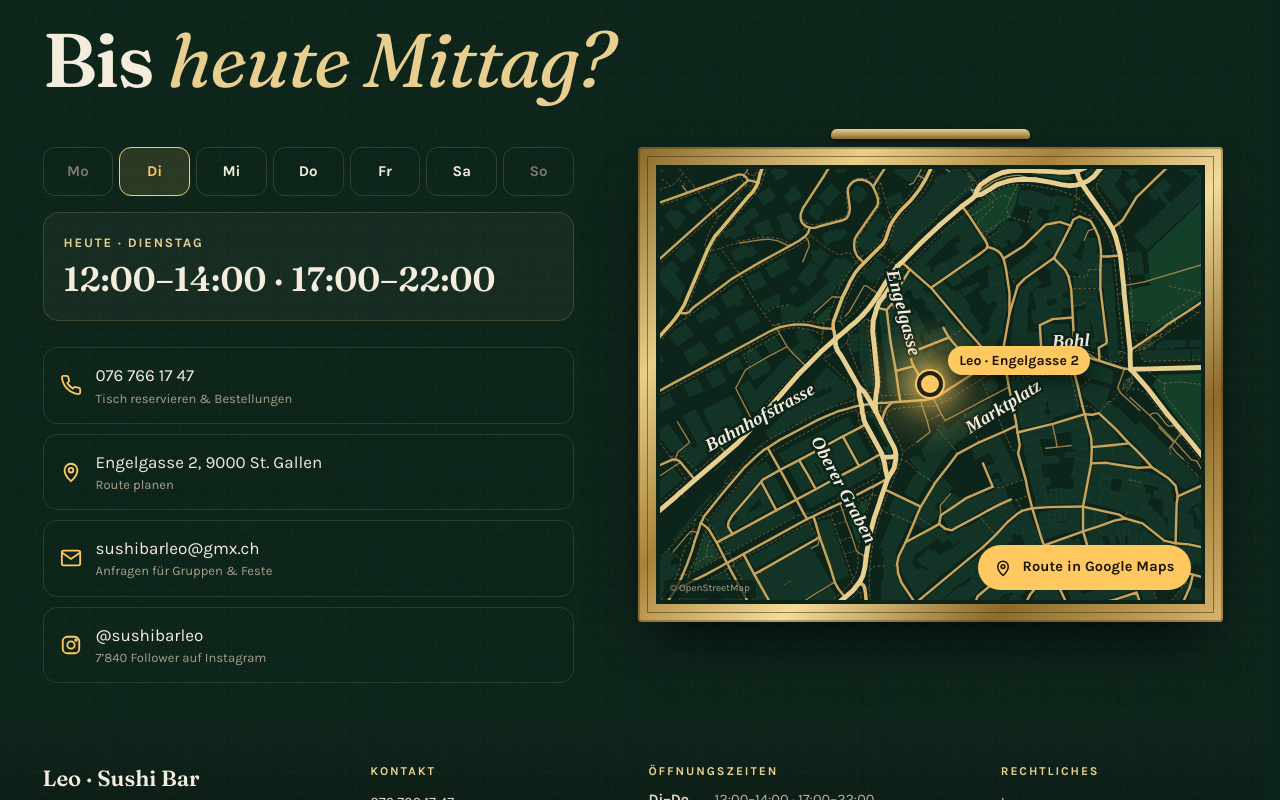
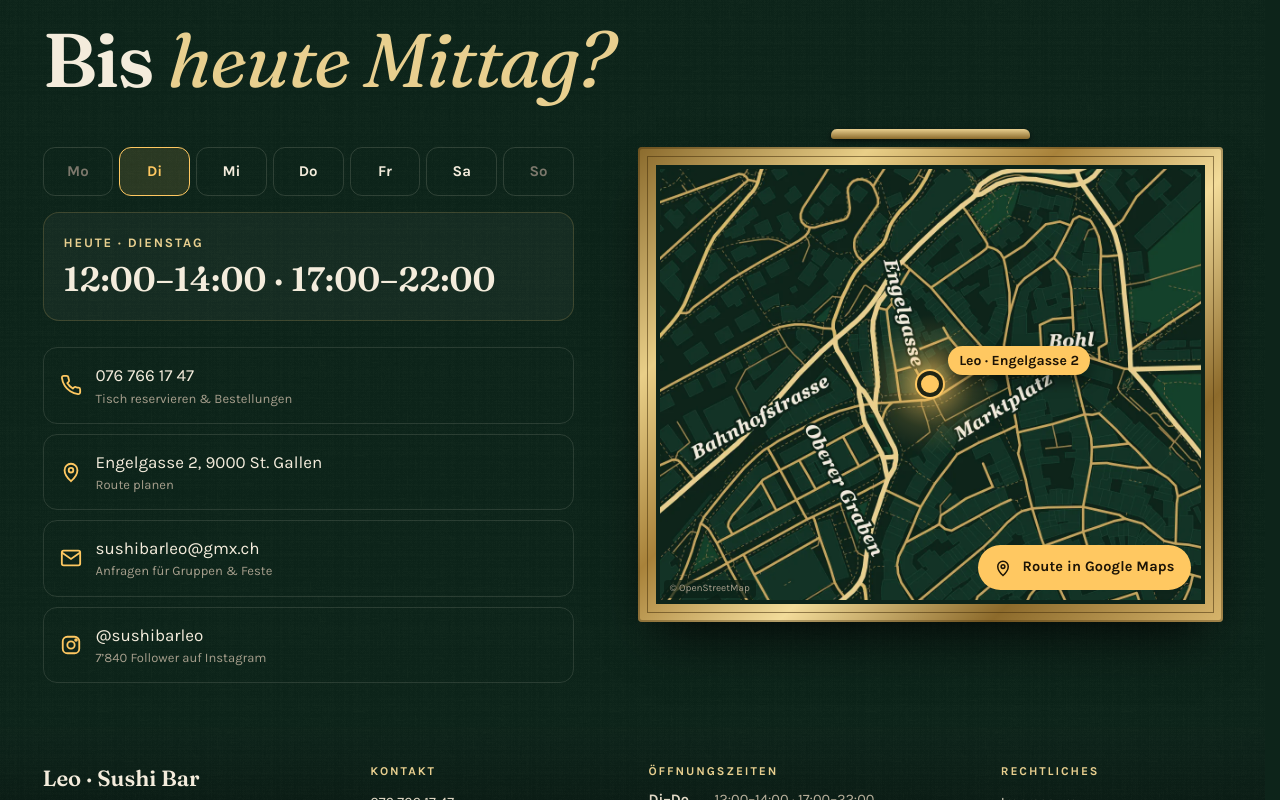
Before and after one commit to julia-mirku/leo-sushi-muster, a plain HTML site: page index.html in a window 1280 px wide. Shown: the part 6756-7556 px from the top of the page. Drawn offline with Linux system fonts and the light colour scheme.

Commit message:
Karte WebP; guenstige Kartenschatten

```diff
--- a/index.html
+++ b/index.html
@@ -637,6 +637,10 @@ footer.foot{border-top:0;background:linear-gradient(180deg,#0d241a 0%,#0b1f16 22
 /* ---------- Textur: dunkles Leinen auf den gruenen Bloecken (eine Kachel, ohne Animation) ---------- */
 .lieb,.karte,.plan,.salon,.visit{background-image:url(img/leinen.png);background-size:256px 256px}
 footer.foot{background:url(img/leinen.png) 0 0/256px 256px,linear-gradient(180deg,#0d241a 0%,#0b1f16 22%,#091912 45%,#07130e 70%,#050a07 100%)}
+
+/* ---------- Gaeste-Karten: guenstige Schatten (gedreht + grosse Unschaerfe war teuer), Ansicht gleich ---------- */
+.sleeve{box-shadow:0 0 0 1px rgba(232,207,143,.25),0 12px 12px -8px rgba(0,0,0,.75)}
+@media (hover:hover){.sleeve:hover{box-shadow:0 0 0 1px rgba(232,207,143,.45),0 16px 14px -8px rgba(0,0,0,.8)}}
 </style>
 </head>
 <body>
@@ -833,7 +837,7 @@ footer.foot{background:url(img/leinen.png) 0 0/256px 256px,linear-gradient(180de
           <a href="https://www.instagram.com/sushibarleo/" target="_blank" rel="noopener"><svg viewBox="0 0 24 24" fill="none" stroke="currentColor" stroke-width="2"><rect x="3" y="3" width="18" height="18" rx="5"/><circle cx="12" cy="12" r="4"/><circle cx="17.5" cy="6.5" r="1" fill="currentColor"/></svg><span>@sushibarleo<small>7’840 Follower auf Instagram</small></span></a>
         </div>
       </div>
-      <figure class="frame map reveal"><span class="lamp"></span><div class="mat"><img src="img/karte.svg" width="1000" height="800" alt="Karte der St. Galler Altstadt: Leo an der Engelgasse 2, nahe Marktplatz und Bohl" loading="lazy" decoding="async"><span class="pin" aria-hidden="true"><span class="glow"></span><span class="dot"></span><span class="tag">Leo · Engelgasse 2</span></span><a class="btn btn-lamp route" href="https://www.google.com/maps/dir/?api=1&amp;destination=Engelgasse+2,+9000+St.+Gallen" target="_blank" rel="noopener"><svg viewBox="0 0 24 24" fill="none" stroke="currentColor" stroke-width="2"><path d="M12 22s7-6.2 7-12a7 7 0 1 0-14 0c0 5.8 7 12 7 12z"/><circle cx="12" cy="10" r="2.5"/></svg>Route in Google Maps</a><span class="osm">© OpenStreetMap</span></div></figure>
+      <figure class="frame map reveal"><span class="lamp"></span><div class="mat"><img src="img/karte.webp" width="1200" height="960" alt="Karte der St. Galler Altstadt: Leo an der Engelgasse 2, nahe Marktplatz und Bohl" loading="lazy" decoding="async"><span class="pin" aria-hidden="true"><span class="glow"></span><span class="dot"></span><span class="tag">Leo · Engelgasse 2</span></span><a class="btn btn-lamp route" href="https://www.google.com/maps/dir/?api=1&amp;destination=Engelgasse+2,+9000+St.+Gallen" target="_blank" rel="noopener"><svg viewBox="0 0 24 24" fill="none" stroke="currentColor" stroke-width="2"><path d="M12 22s7-6.2 7-12a7 7 0 1 0-14 0c0 5.8 7 12 7 12z"/><circle cx="12" cy="10" r="2.5"/></svg>Route in Google Maps</a><span class="osm">© OpenStreetMap</span></div></figure>
     </div>
   </div>
 </section>
```
